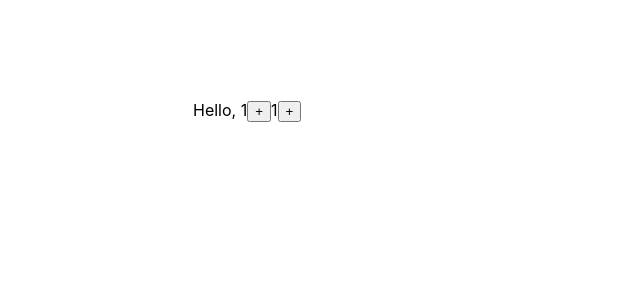
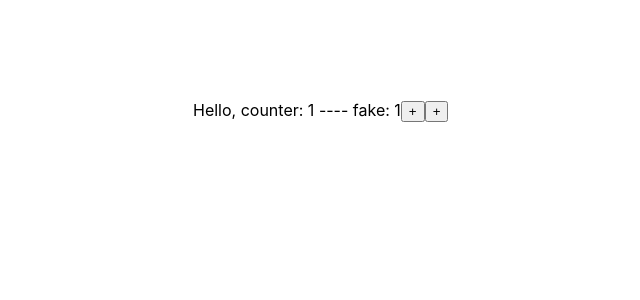
Before and after one commit to AndreyZaytsev90/MyRepository, a React (Create React App) app in the folder IT-KAMASUTRA/tempyarn/my-app/: page / in a window 1280 px wide. Shown: the top 300 px of the page, without its empty margins (187-827 px from the left). Built offline with nearby package versions, Linux system fonts and the light colour scheme.

Commit message:
lesson 22 (useEffect) kabzda kak podrobno is Done

```diff
--- a/IT-KAMASUTRA/tempyarn/my-app/src/App.tsx
+++ b/IT-KAMASUTRA/tempyarn/my-app/src/App.tsx
@@ -18,7 +18,7 @@ import { MySelect } from "./components/Select/MySelect";
 import SelectByDimych from "./components/Select/SelectByDimych";
 import {HelpToUseMemo, LikeUseCallback, UseMemoUseCallback} from "./components/UseMemoUseCallback";
 import {UseState} from "./components/useState/UseState";
-import {UseEffect} from "./components/UseEffect/UseEffect";
+import {SetTimeOutExampleUseEffect, SimpleExampleUseEffect} from "./components/UseEffect/UseEffect";
 
 
 function App(props: any) {
@@ -103,7 +103,8 @@ function App(props: any) {
 			<HelpToUseMemo/>*/}
 			{/*<LikeUseCallback/>*/}
 			{/*<UseState/>*/}
-			<UseEffect/>
+			{/*<SimpleExampleUseEffect/>*/}
+			<SetTimeOutExampleUseEffect/>
 			{/*<UncontrolledRating />*/}
 		</div>
 	);
--- a/IT-KAMASUTRA/tempyarn/my-app/src/components/UseEffect/UseEffect.tsx
+++ b/IT-KAMASUTRA/tempyarn/my-app/src/components/UseEffect/UseEffect.tsx
@@ -1,13 +1,13 @@
 import {useEffect, useState} from "react";
 
-export const UseEffect = () => {
+export const SimpleExampleUseEffect = () => {
     console.log("ComponentUE")
 
     const [counter, setCounter] = useState(1)
     const [fake, setFake] = useState(1)
 
-    useEffect(()=>{
-        debugger
+    useEffect(() => {
+        //debugger
         console.log("useEffect")
         document.title = counter.toString()
         //Примеры sideEffect
@@ -33,3 +33,34 @@ export const UseEffect = () => {
         </>
     );
 };
+
+export const SetTimeOutExampleUseEffect = () => {
+    console.log("ComponentUE")
+
+    const [counter, setCounter] = useState(1)
+    const [fake, setFake] = useState(1)
+
+    /*
+    useEffect(() => {
+            setTimeout(() => {
+                console.log("setTimeout")
+                document.title = counter.toString()
+            }, 1000)
+
+            setInterval(() => {
+               // setCounter(counter + 1)
+                setCounter(state => state +1)
+            }, 1000)
+        }, []
+    )
+    */
+
+    return (
+        <>
+            <span>Hello, counter: {counter} ---- fake: {fake}</span>
+            <button onClick={() => setCounter(counter + 1)}>+</button>
+            <button onClick={() => setFake(fake + 1)}>+</button>
+
+        </>
+    );
+};
```
